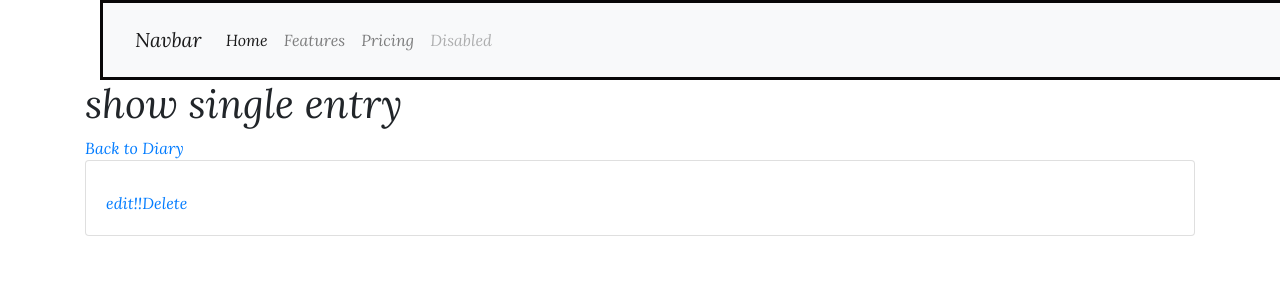
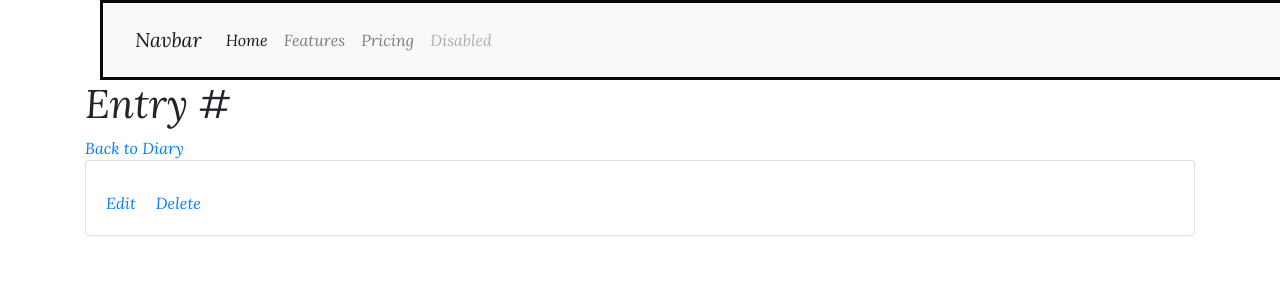
Before and after one commit to salmy101/Diary, a React (Create React App) app in the folder client/: page /show/1 in a window 1280 px wide. Shown: the top 300 px of the page. Built offline with nearby package versions, Linux system fonts and the light colour scheme; no server answers.

Commit message:
edit fix

```diff
--- a/client/src/App.js
+++ b/client/src/App.js
@@ -8,7 +8,7 @@ import Home from "./routes/Home";
 import Create from "./routes/CreateEntry";
 import List from "./routes/ListEntries";
 import ShowEntry from "./routes/ShowEntry";
-import EditEntry2 from "./routes/EditEntry2";
+import EditEntry from "./routes/EditEntry";
 
 function App() {
   return (
@@ -21,7 +21,7 @@ function App() {
             <Route path="/create" element={<Create />} />
             <Route path="/show" element={<List />} />
             <Route path="/show/:id" element={<ShowEntry />} />
-            <Route path="/edit/:id" element={<EditEntry2 />} />
+            <Route path="/edit/:id" element={<EditEntry />} />
           </Routes>
         </Router>
       </div>
--- a/client/src/routes/EditEntry.js
+++ b/client/src/routes/EditEntry.js
@@ -2,7 +2,8 @@ import React, { Fragment, useState } from "react";
 import { useParams } from "react-router-dom";
 
 
-const EditEntry = ({ entry }) => {
+const EditEntry = (props) => {
+  console.log("props.entry")
   const [title, setTitle] = useState(entry.title);
   const [text, setText] = useState(entry.text);
 
--- a/client/src/routes/ShowEntry.js
+++ b/client/src/routes/ShowEntry.js
@@ -24,7 +24,7 @@ const ShowEntry = () => {
 
   return (
     <Fragment>
-      <h1>show single entry</h1>
+      <h1>Entry #{entry.id}</h1>
 
       {/* <div class="card bg-light mb-3">
         <div class="card-header">Header</div>
@@ -50,24 +50,24 @@ const ShowEntry = () => {
           <h5 class="card-title">{entry.title}</h5>
           <h6 class="card-subtitle mb-2 text-muted">{entry.created_at}</h6>
           <p class="card-text">{entry.text}</p>
-          {console.log(entry)}
 
-          <Link
+          {/* <Link
             to={{
               pathname: `/edit/${id}`,
               state: {
                 title: entry.title
               },
             }}
-          >
+            >
             edit!!
-          </Link>
+          </Link> */}
 
-          {/*
+
           <a href={`/edit/${id}`} class="card-link" props={entry}>
+          {console.log("-------" ,entry)}
             Edit
-          </a> */}
-          {/* <EditEntry props={...entry}/> */}
+          </a>
+          {/* <EditEntry entry={entry}/> */}
           <a href="#" class="card-link">
             Delete
           </a>
```
